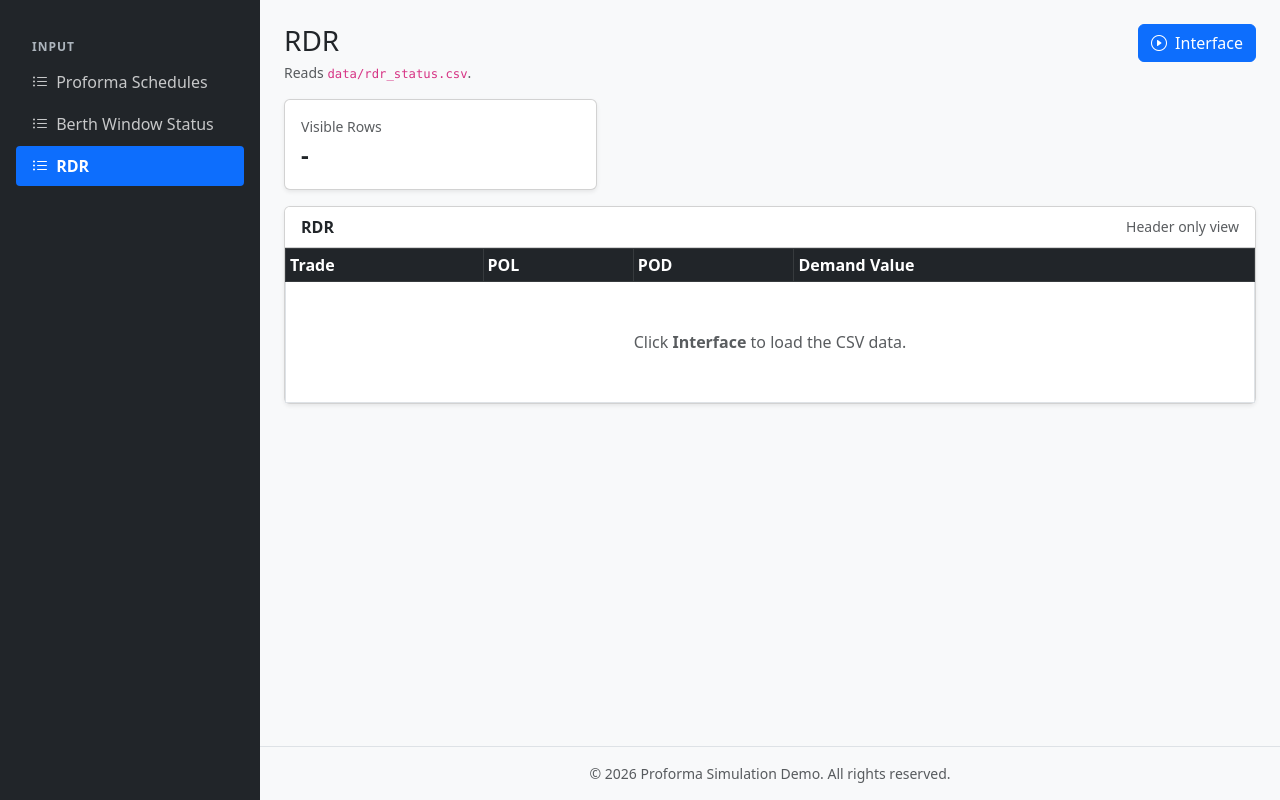
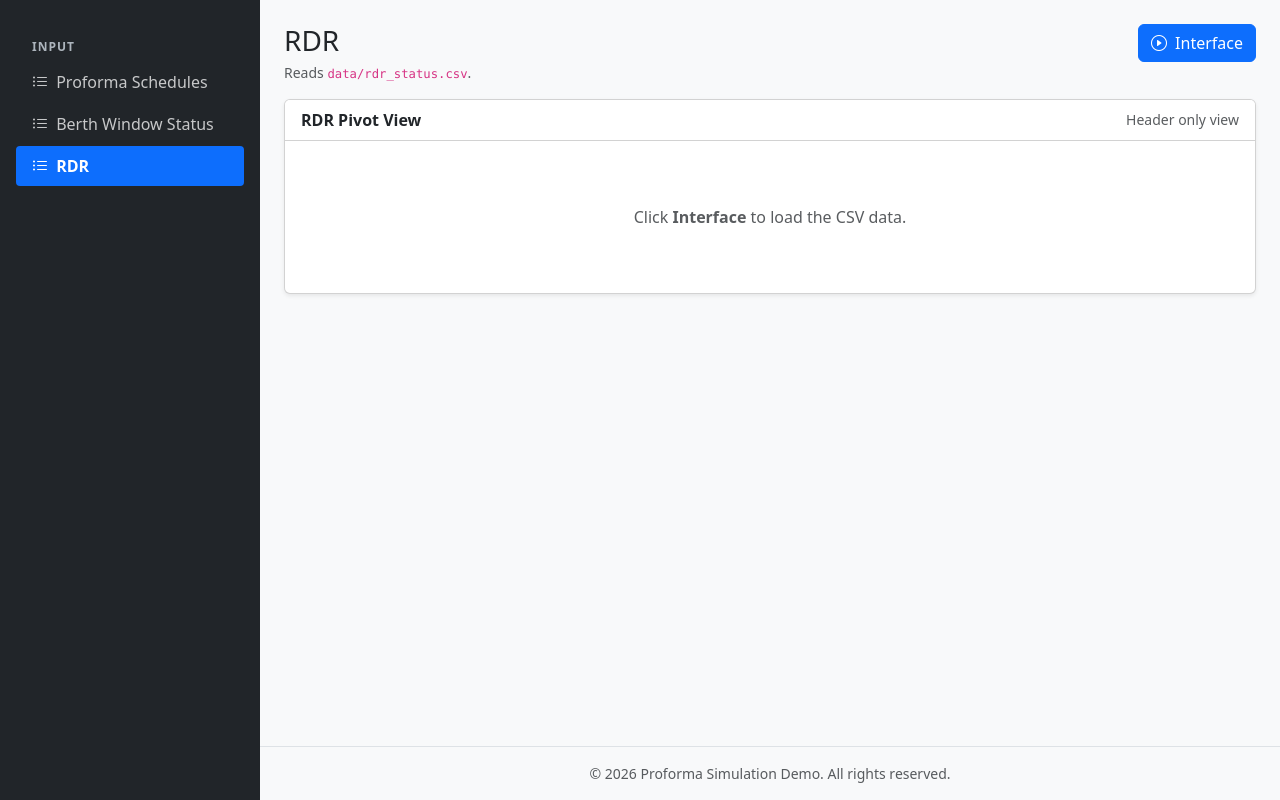
Before and after one commit to cbjsena/PFSPoc, a Django app: page /input/rdr/ in a window 1280 px wide. Shown: the part 59-859 px from the top of the page. Run offline with Django 5.2, Linux system fonts and the light colour scheme.

Commit message:
update rdr display

```diff
--- a/input/templates/input/rdr.html
+++ b/input/templates/input/rdr.html
@@ -32,20 +32,27 @@
     </form>
 </div>
 
-<div class="row g-3 mb-3">
+<!-- Trade 선택 UI 추가 -->
+{% if loaded %}
+<div class="row mb-3">
     <div class="col-md-4">
-        <div class="card shadow-sm">
-            <div class="card-body">
-                <div class="text-muted small">Visible Rows</div>
-                <div class="fs-4 fw-bold">{% if loaded %}{{ row_count }}{% else %}-{% endif %}</div>
+        <div class="input-group">
+            <span class="input-group-text bg-white"><i class="bi bi-filter"></i></span>
+            <select class="form-select" id="trade-select">
+                <option value="ALL">All Trades</option>
+                <!-- JavaScript에서 옵션 동적 생성 -->
+            </select>
         </div>
     </div>
 </div>
-</div>
+{% endif %}
 
+<div class="row g-3 mb-3">
+    <!-- 기존 col-md-4에서 표를 넓게 쓰기 위해 col-12로 확장 -->
+    <div class="col-12">
         <div class="card shadow-sm">
             <div class="card-header bg-white d-flex justify-content-between align-items-center">
-        <strong>RDR</strong>
+                <strong>RDR Pivot View</strong>
                 <span class="text-muted small">
                     {% if loaded %}
                         Loaded from interface data
@@ -54,34 +61,151 @@
                     {% endif %}
                 </span>
             </div>
-    <div class="table-responsive">
-        <table class="table table-bordered table-sm mb-0 align-middle">
-            <thead class="table-dark">
-                <tr>
-                    {% for header in table_headers %}
-                    <th>{{ header }}</th>
-                    {% endfor %}
-                </tr>
-            </thead>
-            <tbody>
-                {% if loaded %}
-                    {% for row in rows %}
-                    <tr>
-                        <td>{{ row.trade }}</td>
-                        <td>{{ row.pol }}</td>
-                        <td>{{ row.pod }}</td>
-                        <td class="text-end">{{ row.demand_value }}</td>
-                    </tr>
-                    {% endfor %}
-                {% else %}
-                    <tr>
-                        <td colspan="4" class="text-center text-muted py-5">
+            <div class="card-body" id="pivot-container">
+                {% if not loaded %}
+                    <div class="text-center text-muted py-5">
                         Click <strong>Interface</strong> to load the CSV data.
-                        </td>
-                    </tr>
+                    </div>
                 {% endif %}
-            </tbody>
-        </table>
             </div>
         </div>
+    </div>
+</div>
+
+{% if loaded %}
+<script>
+    document.addEventListener('DOMContentLoaded', function() {
+        // Django 템플릿 변수를 통해 전달받은 rows 데이터를 JavaScript 배열로 변환
+        const rawData = [
+            {% for row in rows %}
+            {
+                trade: "{{ row.trade|escapejs }}",
+                pol: "{{ row.pol|escapejs }}",
+                pod: "{{ row.pod|escapejs }}",
+                demand: Number("{{ row.demand_value|default:0 }}")
+            }{% if not forloop.last %},{% endif %}
+            {% endfor %}
+        ];
+
+        const container = document.getElementById('pivot-container');
+        const tradeSelect = document.getElementById('trade-select');
+
+        // Trade 종류 추출 (중복 제거)
+        const trades = [...new Set(rawData.map(d => d.trade))].filter(Boolean);
+
+        // Select 옵션 동적 생성
+        trades.forEach(trade => {
+            const option = document.createElement('option');
+            option.value = trade;
+            option.textContent = trade;
+            tradeSelect.appendChild(option);
+        });
+
+        // 렌더링 함수
+        function renderTables(selectedTrade) {
+            container.innerHTML = ''; // 기존 내용 지우기
+
+            if (rawData.length === 0) {
+                 container.innerHTML = '<div class="text-center text-muted py-5">No data available.</div>';
+                 return;
+            }
+
+            let tradesToRender = trades;
+            if (selectedTrade !== 'ALL') {
+                tradesToRender = [selectedTrade];
+            }
+
+            if (tradesToRender.length === 0) {
+                container.innerHTML = '<div class="text-center text-muted py-5">No matching data.</div>';
+                return;
+            }
+
+            tradesToRender.forEach(trade => {
+                const tradeData = rawData.filter(d => d.trade === trade);
+                if(tradeData.length === 0) return;
+
+                // 현재 Trade에 속하는 POL, POD 목록 추출 (중복 제거)
+                const pols = [...new Set(tradeData.map(d => d.pol))];
+                const pods = [...new Set(tradeData.map(d => d.pod))];
+
+                // 현재 Trade의 총 Demand 합계 계산
+                const tradeTotal = tradeData.reduce((sum, d) => sum + d.demand, 0);
+
+                // Trade 타이틀 렌더링
+                const tradeTitle = document.createElement('h5');
+                tradeTitle.className = 'mt-4 mb-3 text-primary border-bottom pb-2';
+                tradeTitle.innerHTML = `<i class="bi bi-box-seam me-2"></i>Trade: <strong>${trade}</strong>`;
+                if (container.children.length === 0) {
+                    tradeTitle.classList.remove('mt-4'); // 첫 항목은 상단 여백 제거
+                }
+                container.appendChild(tradeTitle);
+
+                // 테이블 래퍼 렌더링
+                const tableDiv = document.createElement('div');
+                tableDiv.className = 'table-responsive mb-4';
+
+                const table = document.createElement('table');
+                table.className = 'table table-bordered table-sm align-middle text-center mb-0';
+
+                // 테이블 헤더 (Thead: 가로로 POD 나열)
+                const thead = document.createElement('thead');
+                thead.className = 'table-dark';
+                let headRow = `<tr><th class="text-start bg-secondary" style="min-width: 100px;">POL \\ POD</th>`;
+                pods.forEach(pod => {
+                    headRow += `<th>${pod}</th>`;
+                });
+                headRow += `</tr>`;
+                thead.innerHTML = headRow;
+                table.appendChild(thead);
+
+                // 테이블 바디 (Tbody: 세로 POL과 가로 POD 교차점에 Demand 맵핑)
+                const tbody = document.createElement('tbody');
+                pols.forEach(pol => {
+                    let tr = document.createElement('tr');
+                    let rowHtml = `<th class="text-start bg-light">${pol}</th>`;
+                    pods.forEach(pod => {
+                        const cellData = tradeData.find(d => d.pol === pol && d.pod === pod);
+                        // 데이터가 없으면 '-' 표시
+                        const val = cellData ? cellData.demand.toLocaleString() : '-';
+                        rowHtml += `<td>${val}</td>`;
+                    });
+                    tr.innerHTML = rowHtml;
+                    tbody.appendChild(tr);
+                });
+                table.appendChild(tbody);
+
+                // 테이블 푸터 (Tfoot: 첫번째 POD 아래에 Trade 총합계 노출)
+                const tfoot = document.createElement('tfoot');
+                tfoot.className = 'table-light fw-bold';
+                let footRow = `<tr><td class="text-start">Trade Total</td>`;
+                pods.forEach((pod, index) => {
+                    if (index === 0) {
+                        // 첫 번째 POD 열에 전체 합계 기입
+                        footRow += `<td class="text-danger">${tradeTotal.toLocaleString()}</td>`;
+                    } else {
+                        // 나머지 열은 빈칸으로 처리
+                        footRow += `<td></td>`;
+                    }
+                });
+                footRow += `</tr>`;
+                tfoot.innerHTML = footRow;
+                table.appendChild(tfoot);
+
+                tableDiv.appendChild(table);
+                container.appendChild(tableDiv);
+            });
+        }
+
+        // 초기 렌더링 ('ALL')
+        renderTables('ALL');
+
+        // Select 박스 변경 이벤트 리스너
+        if(tradeSelect) {
+            tradeSelect.addEventListener('change', function(e) {
+                renderTables(e.target.value);
+            });
+        }
+    });
+</script>
+{% endif %}
 {% endblock %}
```
Lines whose indentation alone changed are shown as unchanged.
